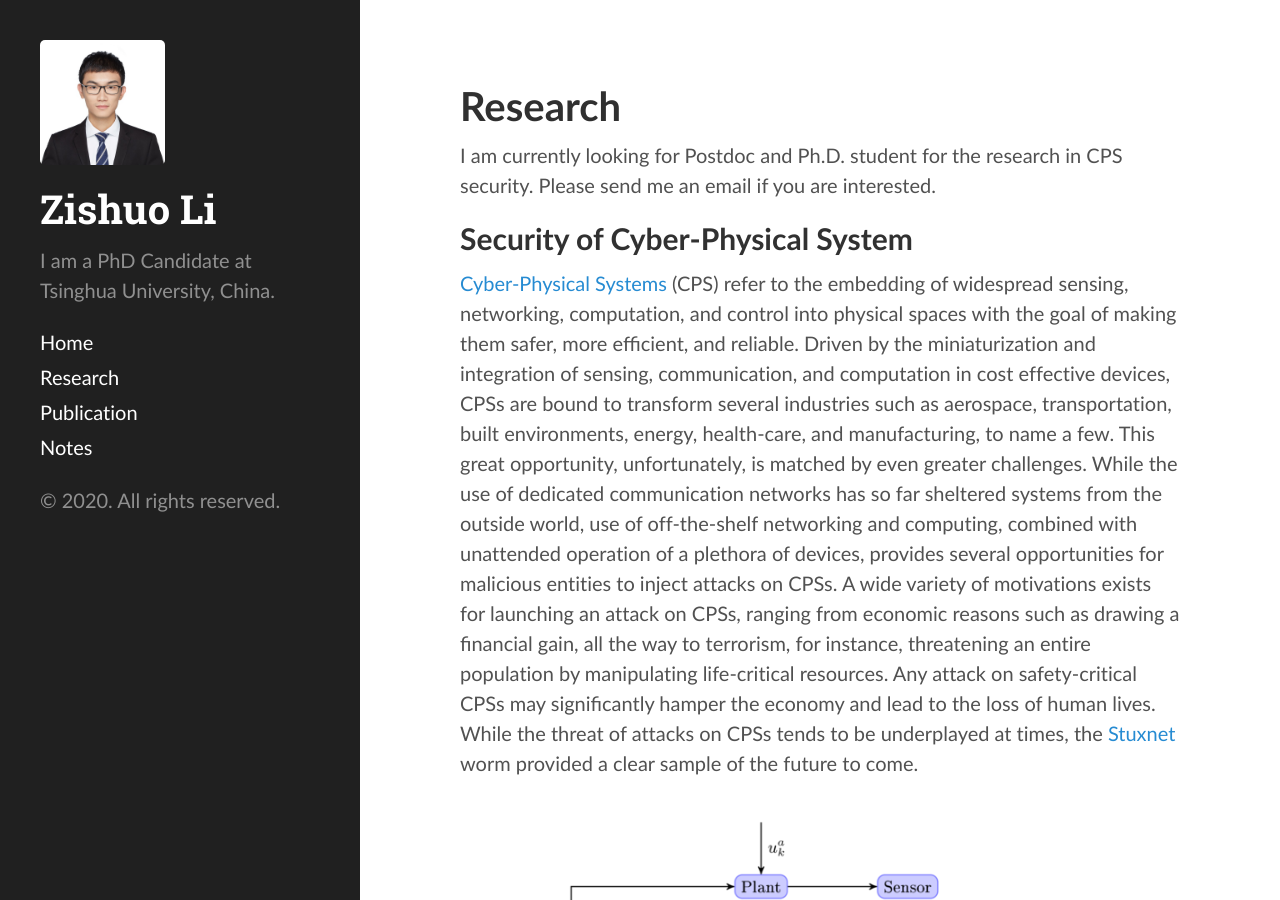
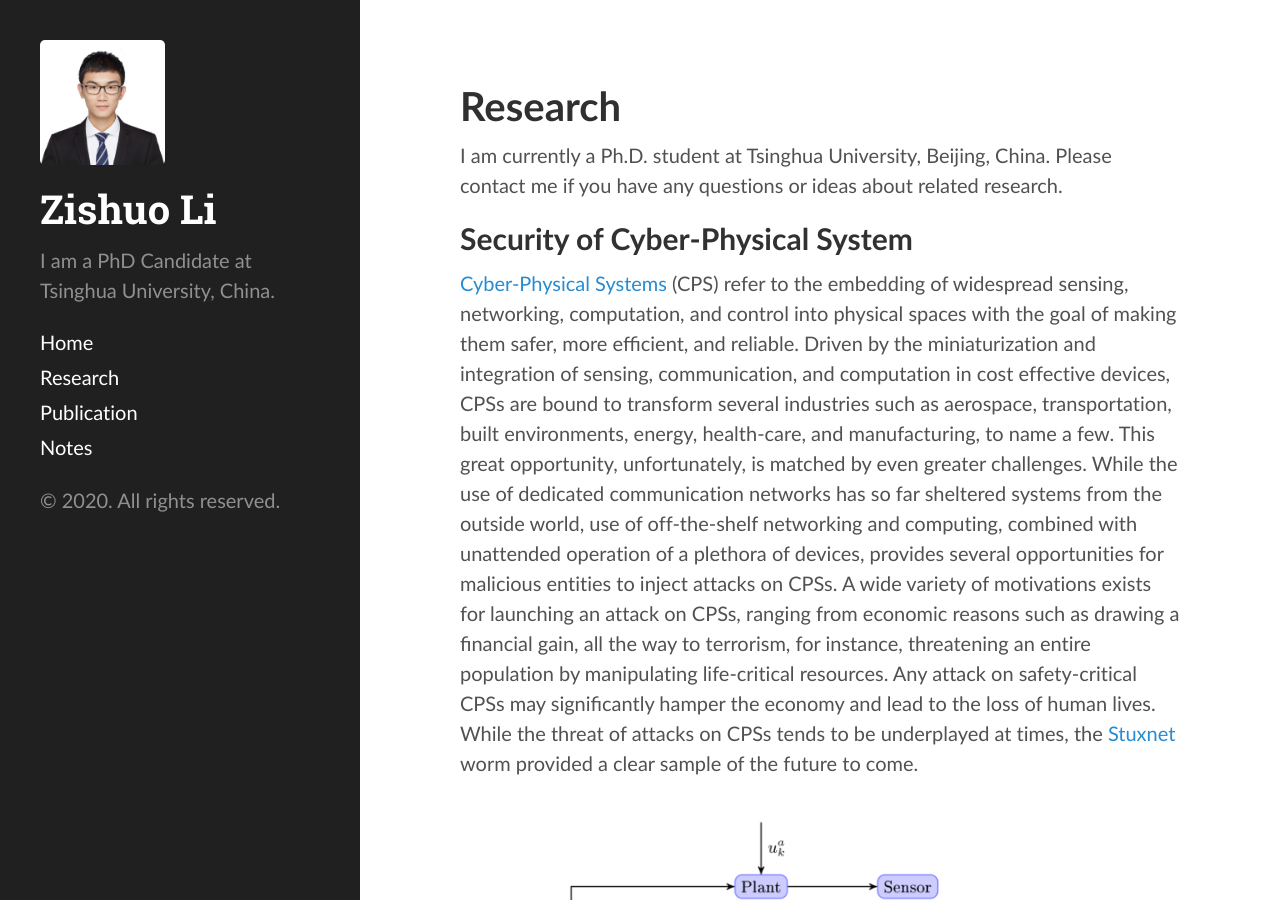
Before and after one commit to zs-li-zz/zs-li.github.io, a Jekyll site: the page built from research.html, in a window 1280 px wide and 900 px high. Built offline with Jekyll 4.4.1, drawn with Linux system fonts in a browser that asks for light colours; nearby versions of some CDN libraries; formulas are drawn with MathJax 3.

Commit message:
change researching page and google citation

```diff
--- a/publication.html
+++ b/publication.html
@@ -4,7 +4,7 @@ title: Publication
 ---
 
 <p>
-My <a href="https://scholar.google.com.sg/citations?user=UcpEexUAAAAJ">Google Scholar</a> Page.
+My <a href="https://scholar.google.com/citations?user=4-VqEfsAAAAJ">Google Scholar</a> Page.
 </p>
 
 
--- a/research.html
+++ b/research.html
@@ -4,7 +4,7 @@ title: Research
 ---
 
 <p>
-I am currently looking for Postdoc and Ph.D. student for the research in CPS security. Please send me an email if you are interested.
+I am currently a Ph.D. student at Tsinghua University, Beijing, China. Please contact me if you have any questions or ideas about related research.
 </p>
 
 <div id="outline-container-orgf99f1b0" class="outline-2">
```
